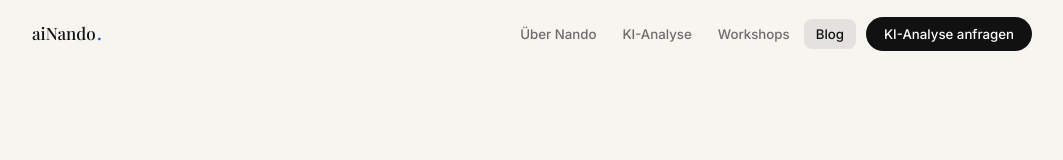
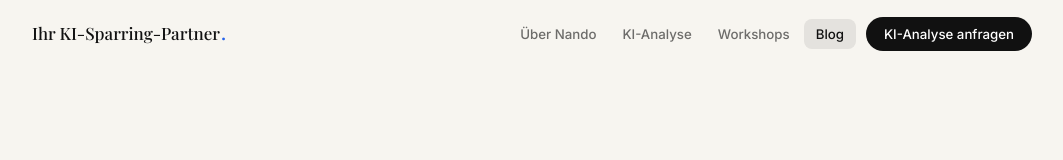
Before and after one commit to aiNando/ki-sparring-ch, a plain HTML site: page blog/skepsis-gegenueber-ki-gutes-zeichen/index.html in a window 1280 px wide. Shown: the top 160 px of the page, without its empty margins (108-1171 px from the left). Drawn offline with nearby package versions, Linux system fonts and the light colour scheme; a web font is replaced by a local one.

Commit message:
Blogartikel skepsis: Header-Logo auf Dein/Ihr KI-Sparring-Partner umstellen

```diff
--- a/blog/skepsis-gegenueber-ki-gutes-zeichen/index.html
+++ b/blog/skepsis-gegenueber-ki-gutes-zeichen/index.html
@@ -55,7 +55,7 @@
   <nav id="nav" aria-label="Hauptnavigation">
     <div class="nav-inner">
       <a href="/" class="nav-logo" aria-label="Zur Startseite">
-        <span class="logo-text">aiNando</span><span class="logo-dot">.</span>
+        <span class="logo-text"><span class="formality-sie">Ihr KI-Sparring-Partner</span><span class="formality-du">Dein KI-Sparring-Partner</span></span><span class="logo-dot">.</span>
       </a>
       <button class="nav-toggle" aria-label="Menü öffnen" aria-expanded="false" aria-controls="nav-menu">
         <span></span><span></span>
```
